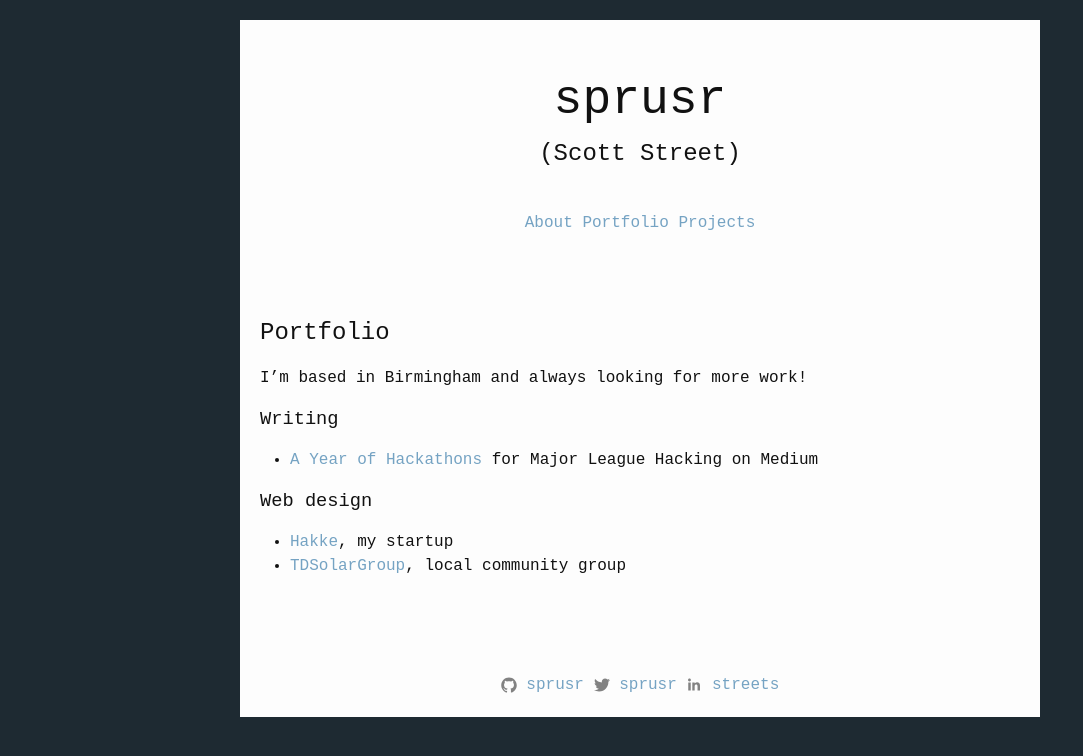
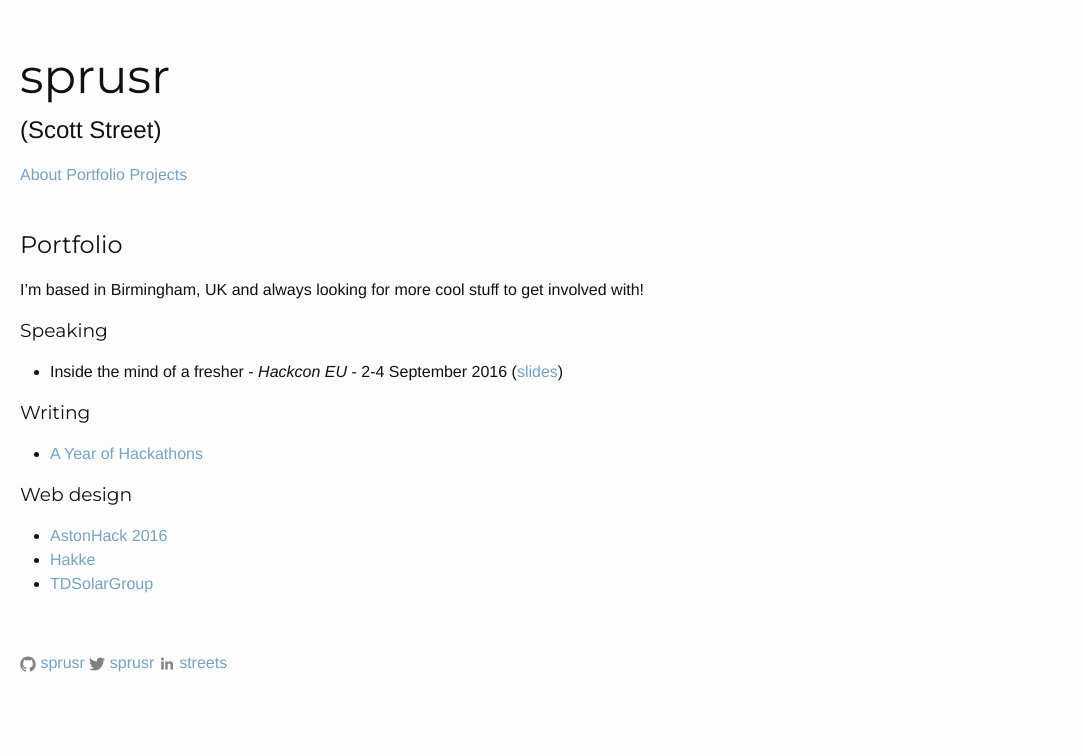
Before and after one commit to sprusr/sprusr.github.io, a Jekyll site: the page built from portfolio.md, in a window 1280 px wide. Shown: the top 756 px of the page, without its empty margins (0-1083 px from the left). Built offline with Jekyll 4.4.1, drawn with Linux system fonts in a browser that asks for light colours.

Commit message:
Add bio + speaking sections, change style

```diff
--- a/_includes/head.html
+++ b/_includes/head.html
@@ -9,4 +9,5 @@
   <link rel="stylesheet" href="{{ "/css/main.css" | prepend: site.baseurl }}">
   <link rel="canonical" href="{{ page.url | replace:'index.html','' | prepend: site.baseurl | prepend: site.url }}">
   <link rel="alternate" type="application/rss+xml" title="{{ site.title }}" href="{{ "/feed.xml" | prepend: site.baseurl | prepend: site.url }}">
+  <link href="https://fonts.googleapis.com/css?family=Montserrat" rel="stylesheet">
 </head>
--- a/_sass/_layout.scss
+++ b/_sass/_layout.scss
@@ -6,13 +6,14 @@ body {
   }
 }
 
+h1, h2, h3, h4, h5, h6 {
+  font-family: $heading-font-family;
+}
+
 .container {
-  width: 100%;
-  max-width: $content-width;
-  margin: 20px auto;
+  margin: 20px 0;
   padding: 20px;
   box-sizing: border-box;
-  background-color: $container-background-color;
   margin-top: 20px;
 
   @include media-query($content-width) {
@@ -21,12 +22,10 @@ body {
 }
 
 header {
-  text-align: center;
-  padding-bottom: 80px;
+  padding-bottom: 40px;
 }
 
 .site-title {
-  padding: 1em;
   font-size: 18pt;
 
   h1 {
@@ -40,8 +39,7 @@ header {
 }
 
 footer {
-  text-align: center;
-  padding-top: 80px;
+  padding-top: 40px;
 }
 
 .center {
--- a/css/main.scss
+++ b/css/main.scss
@@ -6,7 +6,8 @@
 
 
 // Our variables
-$base-font-family: monospace;
+$base-font-family: "Helvetica Neue", Helvetica, Arial, sans-serif;
+$heading-font-family: "Montserrat", sans-serif;
 $base-font-size:   16px;
 $base-font-weight: 400;
 $small-font-size:  $base-font-size * 0.875;
@@ -15,7 +16,7 @@ $base-line-height: 1.5;
 $spacing-unit:     30px;
 
 $text-color:       #111;
-$background-color: #1e2a32;
+$background-color: #fdfdfd;
 $container-background-color: #fdfdfd;
 $brand-color:      #75a3c3;
 
@@ -24,7 +25,7 @@ $grey-color-light: lighten($grey-color, 40%);
 $grey-color-dark:  darken($grey-color, 25%);
 
 // Width of the content area
-$content-width:    800px;
+$content-width:    600px;
 
 $on-palm:          600px;
 $on-laptop:        800px;
--- a/index.html
+++ /dev/null
@@ -1,5 +0,0 @@
----
-layout: default
----
-
-<p class="center">What do people even put on their personal websites?</p>
--- a/portfolio.md
+++ b/portfolio.md
@@ -4,13 +4,18 @@ title: Portfolio
 permalink: /portfolio/
 ---
 
-I'm based in Birmingham and always looking for more work!
+I'm based in Birmingham, UK and always looking for more cool stuff to get involved with!
+
+### Speaking
+
+* Inside the mind of a fresher - _Hackcon EU_ - 2-4 September 2016 ([slides](https://drive.google.com/open?id=1Qr_jcpRnPklwT8k5fbx6CoVugHAFBX8HmdTkq21wj1w))
 
 ### Writing
 
-* [A Year of Hackathons](https://medium.com/major-league-hacking/a-year-of-hackathons-f3d254f97462) for Major League Hacking on Medium
+* [A Year of Hackathons](https://medium.com/major-league-hacking/a-year-of-hackathons-f3d254f97462)
 
 ### Web design
 
-* [Hakke](http://hakke.net/), my startup
-* [TDSolarGroup](http://tdsolargroup.org/), local community group
+* [AstonHack 2016](https://astonhack.co.uk/)
+* [Hakke](http://hakke.net/)
+* [TDSolarGroup](http://tdsolargroup.org/)
```
Also changed, not shown: about.md (+4 -2 lines), index.md (added, +7 -0 lines), projects.md (+1 -1 lines).
